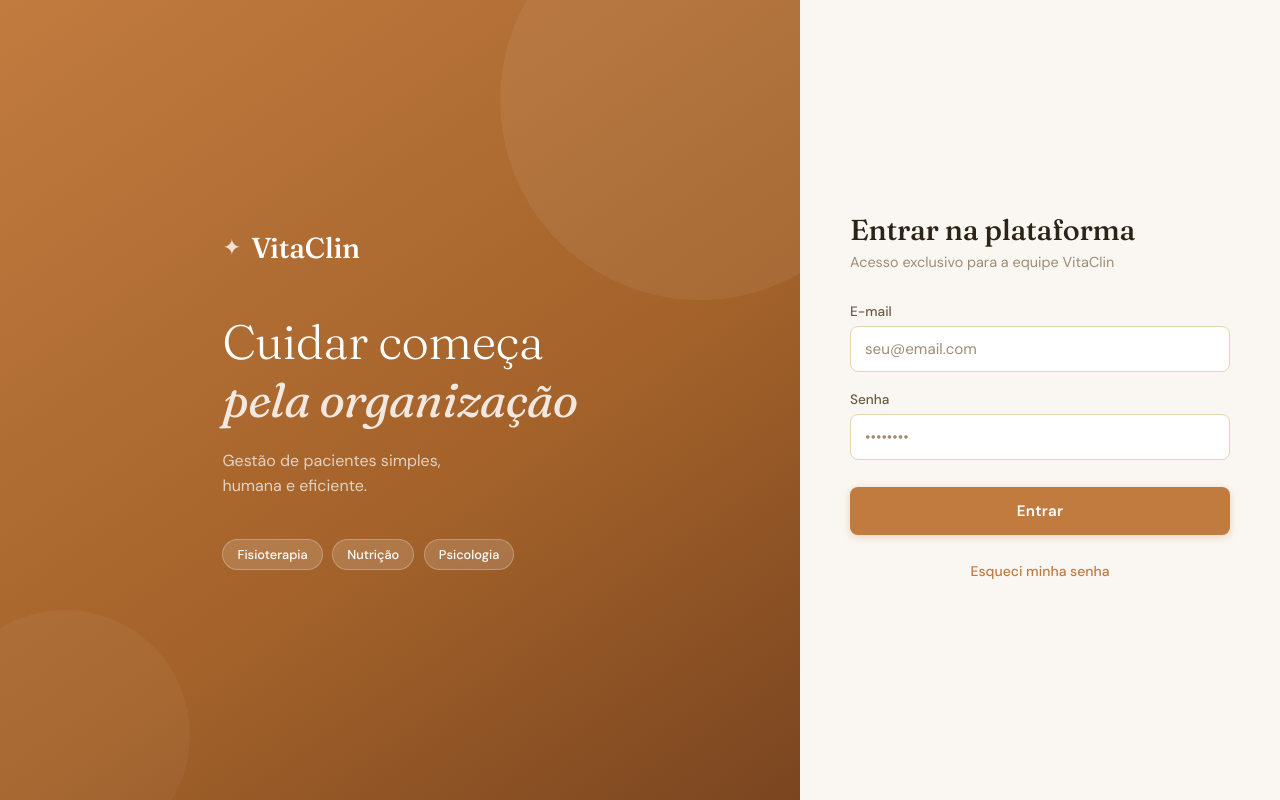
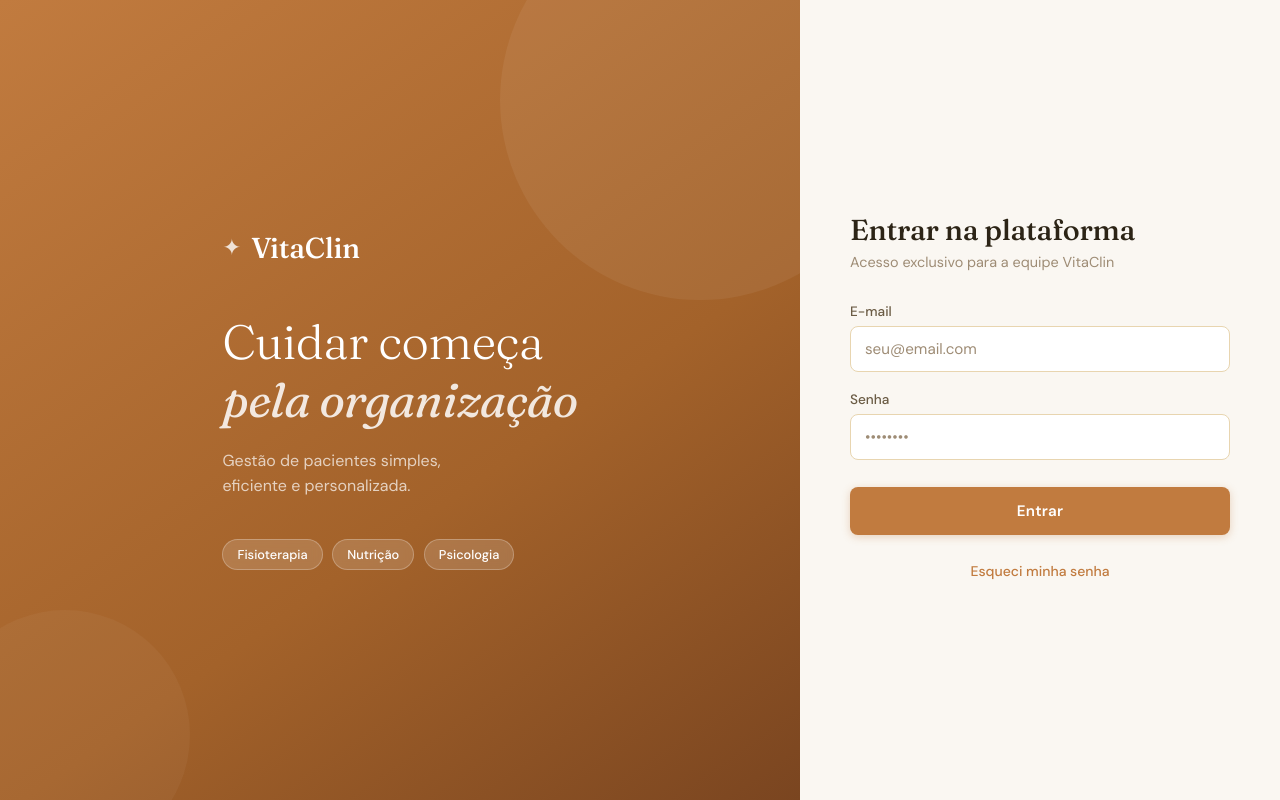
Before and after one commit to Pedro-Pipponzi/vitaclin-frontend, a React (Create React App) app: page /login in a window 1280 px wide. Built offline with nearby package versions, Linux system fonts and the light colour scheme; no server answers.

Commit message:
atualização da tela de log in

```diff
--- a/src/pages/Login/Login.jsx
+++ b/src/pages/Login/Login.jsx
@@ -88,7 +88,7 @@ export default function Login() {
           </h1>
           <p className={styles.sub}>
             Gestão de pacientes simples,<br />
-            humana e eficiente.
+            eficiente e personalizada.
           </p>
           <div className={styles.badges}>
             <span className={styles.badge}>Fisioterapia</span>
```
